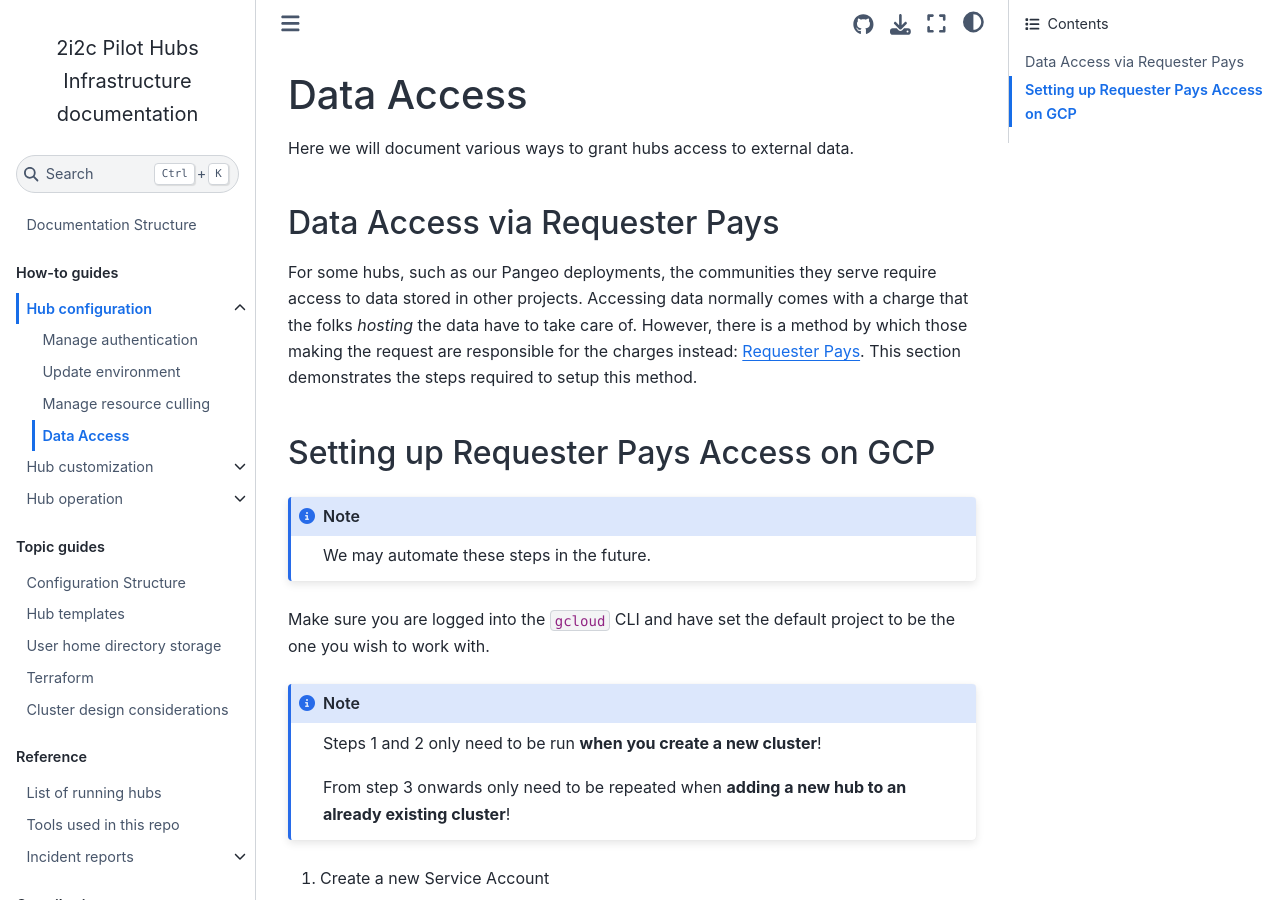
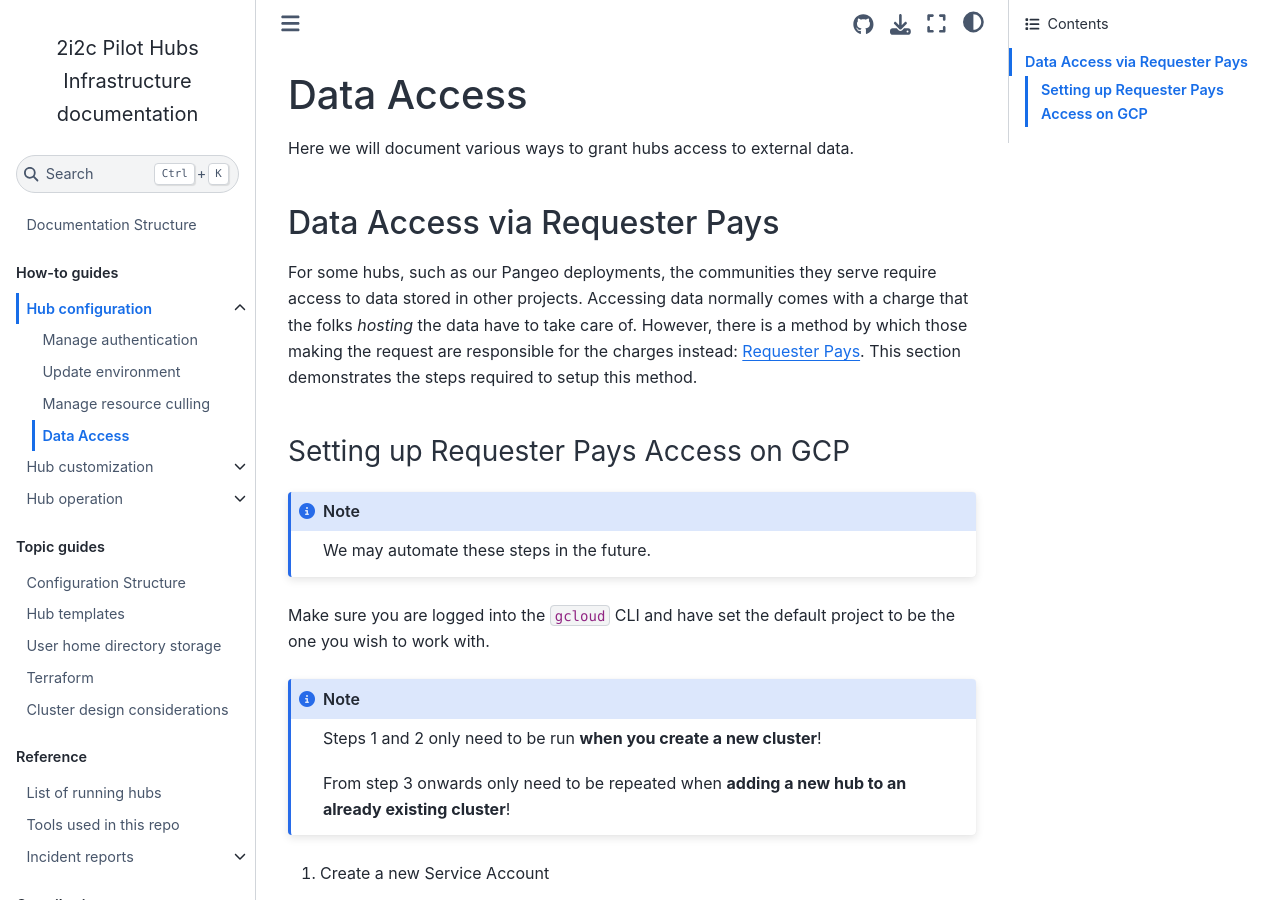
Before and after one commit to 2i2c-org/infrastructure, a Sphinx documentation site: the page built from docs/howto/configure/data-access.md, in a window 1280 px wide and 900 px high. Built offline with Sphinx 7.4.7 and the Sphinx Book theme 1.1.4, drawn with Linux system fonts in a browser that asks for light colours; pages that are not in the unit, such as notebooks, are missing from menus; the version number could not be read and is left out.

````diff
--- a/docs/howto/configure/data-access.md
+++ b/docs/howto/configure/data-access.md
@@ -9,7 +9,7 @@ Accessing data normally comes with a charge that the folks _hosting_ the data ha
 However, there is a method by which those making the request are responsible for the charges instead: [Requester Pays](https://cloud.google.com/storage/docs/requester-pays).
 This section demonstrates the steps required to setup this method.
 
-## Setting up Requester Pays Access on GCP
+### Setting up Requester Pays Access on GCP
 
 ```{note}
 We may automate these steps in the future.
````
